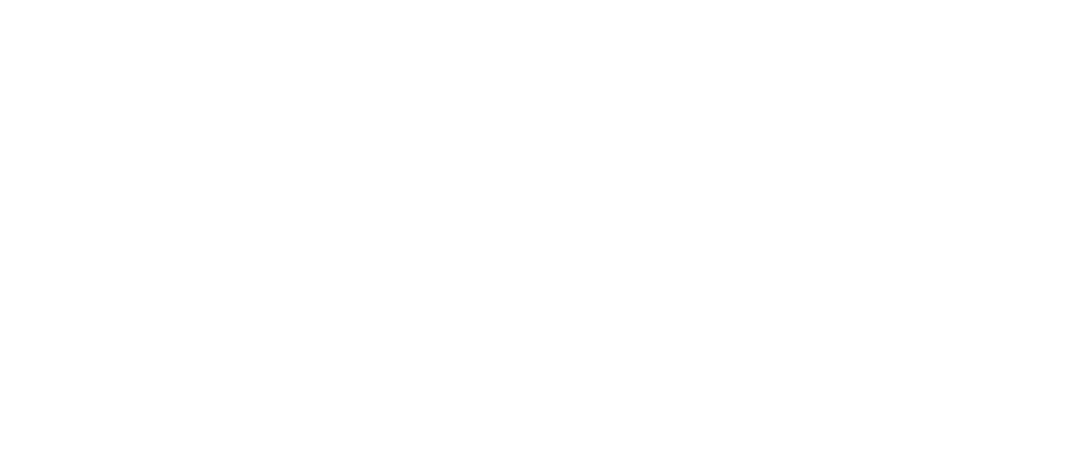
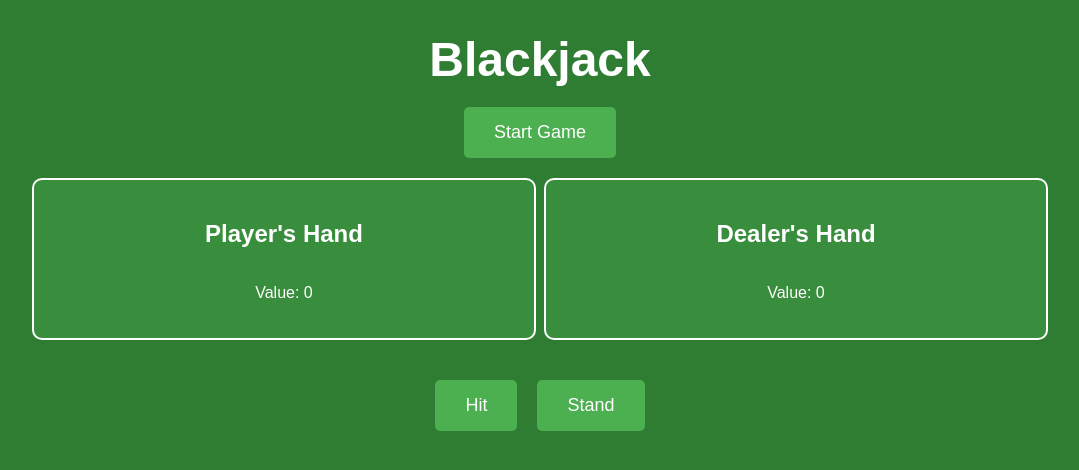
Before and after one commit to pratyushsinhaa/WebTech, a React (Vite) app in the folder frontend/: page /blackjack in a window 1280 px wide. Before the commit this address had no page. Shown: the top 470 px of the page, without its empty margins (100-1179 px from the left). Built offline with nearby package versions, Linux system fonts and the light colour scheme.

Commit message:
blackjack

```diff
--- /dev/null
+++ b/frontend/components/BlackjackGame.css
@@ -0,0 +1,78 @@
+body, html {
+  margin: 0;
+  padding: 0;
+  height: 100%;
+  font-family: Arial, sans-serif;
+  background-color: #2e7d32;
+  color: white;
+}
+
+.blackjack-game {
+  display: flex;
+  flex-direction: column;
+  align-items: center;
+  justify-content: center;
+  height: 100%;
+  text-align: center;
+}
+
+h1 {
+  font-size: 3em;
+  margin-bottom: 20px;
+}
+
+.hands {
+  display: flex;
+  justify-content: space-around;
+  width: 80%;
+  margin: 20px 0;
+}
+
+.hand {
+  border: 2px solid #fff;
+  padding: 20px;
+  border-radius: 10px;
+  width: 45%;
+  background-color: #388e3c;
+}
+
+.cards {
+  display: flex;
+  justify-content: center;
+  margin: 10px 0;
+}
+
+.card {
+  border: 2px solid #fff;
+  padding: 20px;
+  margin: 0 5px;
+  border-radius: 10px;
+  font-size: 24px;
+  background-color: #1b5e20;
+}
+
+.controls {
+  margin: 20px 0;
+}
+
+button {
+  padding: 15px 30px;
+  margin: 0 10px;
+  font-size: 18px;
+  cursor: pointer;
+  border: none;
+  border-radius: 5px;
+  background-color: #4caf50;
+  color: white;
+  transition: background-color 0.3s;
+}
+
+button:hover {
+  background-color: #66bb6a;
+}
+
+.message {
+  font-size: 24px;
+  font-weight: bold;
+  margin-top: 20px;
+}
--- /dev/null
+++ b/frontend/components/BlackjackGame.jsx
@@ -0,0 +1,115 @@
+import React, { useState } from "react";
+import "./BlackjackGame.css";
+
+const suits = ["♠", "♥", "♦", "♣"];
+const values = ["A", "2", "3", "4", "5", "6", "7", "8", "9", "10", "J", "Q", "K"];
+
+const getCardValue = (card) => {
+  if (card.value === "A") return 11;
+  if (["K", "Q", "J"].includes(card.value)) return 10;
+  return parseInt(card.value);
+};
+
+const BlackjackGame = () => {
+  const [deck, setDeck] = useState([]);
+  const [playerHand, setPlayerHand] = useState([]);
+  const [dealerHand, setDealerHand] = useState([]);
+  const [message, setMessage] = useState("");
+
+  const initializeDeck = () => {
+    const newDeck = [];
+    for (let suit of suits) {
+      for (let value of values) {
+        newDeck.push({ suit, value });
+      }
+    }
+    return newDeck.sort(() => Math.random() - 0.5);
+  };
+
+  const startGame = () => {
+    const newDeck = initializeDeck();
+    setDeck(newDeck);
+    setPlayerHand([newDeck.pop(), newDeck.pop()]);
+    setDealerHand([newDeck.pop(), newDeck.pop()]);
+    setMessage("");
+  };
+
+  const calculateHandValue = (hand) => {
+    let value = hand.reduce((acc, card) => acc + getCardValue(card), 0);
+    let aces = hand.filter(card => card.value === "A").length;
+    while (value > 21 && aces) {
+      value -= 10;
+      aces -= 1;
+    }
+    return value;
+  };
+
+  const hit = () => {
+    const newDeck = [...deck];
+    const newPlayerHand = [...playerHand, newDeck.pop()];
+    setDeck(newDeck);
+    setPlayerHand(newPlayerHand);
+    if (calculateHandValue(newPlayerHand) > 21) {
+      setMessage("Bust! You lose.");
+    }
+  };
+
+  const stand = () => {
+    let newDeck = [...deck];
+    let newDealerHand = [...dealerHand];
+    while (calculateHandValue(newDealerHand) < 17) {
+      newDealerHand = [...newDealerHand, newDeck.pop()];
+    }
+    setDeck(newDeck);
+    setDealerHand(newDealerHand);
+
+    const playerValue = calculateHandValue(playerHand);
+    const dealerValue = calculateHandValue(newDealerHand);
+
+    if (dealerValue > 21 || playerValue > dealerValue) {
+      setMessage("You win!");
+    } else if (playerValue < dealerValue) {
+      setMessage("You lose.");
+    } else {
+      setMessage("It's a tie.");
+    }
+  };
+
+  return (
+    <div className="blackjack-game">
+      <h1>Blackjack</h1>
+      <button onClick={startGame}>Start Game</button>
+      <div className="hands">
+        <div className="hand">
+          <h2>Player's Hand</h2>
+          <div className="cards">
+            {playerHand.map((card, index) => (
+              <div key={index} className="card">
+                {card.value}{card.suit}
+              </div>
+            ))}
+          </div>
+          <p>Value: {calculateHandValue(playerHand)}</p>
+        </div>
+        <div className="hand">
+          <h2>Dealer's Hand</h2>
+          <div className="cards">
+            {dealerHand.map((card, index) => (
+              <div key={index} className="card">
+                {card.value}{card.suit}
+              </div>
+            ))}
+          </div>
+          <p>Value: {calculateHandValue(dealerHand)}</p>
+        </div>
+      </div>
+      <div className="controls">
+        <button onClick={hit} disabled={message !== ""}>Hit</button>
+        <button onClick={stand} disabled={message !== ""}>Stand</button>
+      </div>
+      <p className="message">{message}</p>
+    </div>
+  );
+};
+
+export default BlackjackGame;
--- a/frontend/package.json
+++ b/frontend/package.json
@@ -11,6 +11,7 @@
     "start": "vite"
   },
   "dependencies": {
+    "axios": "^1.7.7",
     "react": "^18.3.1",
     "react-dom": "^18.3.1",
     "react-router-dom": "^6.27.0"
--- a/frontend/src/App.jsx
+++ b/frontend/src/App.jsx
@@ -1,9 +1,11 @@
 import React from "react";
 import { BrowserRouter as Router, Routes, Route } from "react-router-dom";
-import LandingPage from "../components/LandinPage";
+import LandingPage from "../components/LandingPage";
 import LoginPage from "../components/LoginPage";
 import SignupPage from "../components/SignUp";
 import DashboardPage from "../components/DashboardPage";
+import BlackjackGame from "../components/BlackjackGame";
+
 const App = () => {
   return (
     <Router>
@@ -11,6 +13,7 @@
         <Route path="/signup" element={<SignupPage />} />
         <Route path="/login" element={<LoginPage />} />
         <Route path="/dashboard" element={<DashboardPage />} />
+        <Route path="/blackjack" element={<BlackjackGame />} />
         <Route path="/" element={<LandingPage />} />
       </Routes>
     </Router>
```
Also changed, not shown: frontend/components/LandingPage.jsx (renamed from frontend/components/LandinPage.jsx), frontend/src/main.jsx (line endings or trailing spaces), 2 other files (tests, documents, lock files or other folders).
